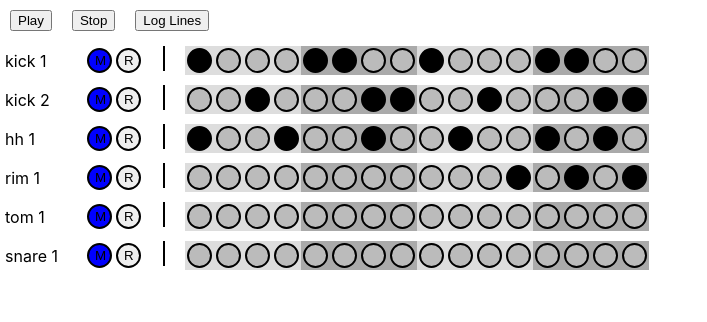
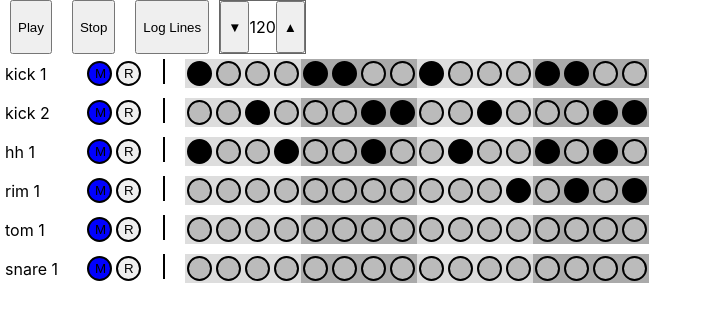
Before and after one commit to crashingbooth/evo-react, a React (Create React App) app: page / in a window 1280 px wide. Shown: the top 322 px of the page, without its empty margins (0-707 px from the left). Built offline with nearby package versions, Linux system fonts and the light colour scheme; no server answers.

Commit message:
adds css for tempo

```diff
--- /dev/null
+++ b/src/Components/TempoStepper.js
@@ -0,0 +1,14 @@
+import React, { useState, useContext, useEffect } from 'react';
+
+
+function TempoStepper() {
+  return (
+    <div className='tempo-wrapper'>
+      <button className='stepper stepper-left'>▼</button>
+      <p>120</p>
+      <button className='stepper stepper-right'>▲</button>
+    </div>
+  )
+}
+
+export default TempoStepper;
--- a/src/Components/Transport.js
+++ b/src/Components/Transport.js
@@ -1,6 +1,7 @@
 import React, { useState, useRef, useContext, useEffect } from 'react';
 import {sequencerContext} from '../Providers/sequencerContext';
 import {patternContext} from '../Providers/patternContext';
+import TempoStepper from './TempoStepper';
 import '../Styles/styles.css';
 import '../Styles/transport.css';
 
@@ -13,11 +14,12 @@ function Transport() {
     console.log("test")
   }
   return (
-    <>
+    <div className="transport-wrapper">
       <button className="transport-button" onClick={play}>Play</button>
       <button className="transport-button" onClick={stop}>Stop</button>
       <button className="transport-button" onClick={logLines}>Log Lines</button>
-    </>
+      <TempoStepper/>
+    </div>
   )
 }
 
--- a/src/Styles/transport.css
+++ b/src/Styles/transport.css
@@ -1,3 +1,31 @@
+.transport-wrapper {
+  display: inline-block;
+  white-space: nowrap;
+  display: flex;
+}
+
+.tempo-wrapper {
+  border: 1px solid #666;
+  display: flex;
+}
+
+.tempo-wrapper p {
+  max-resolution: 0;
+}
+
+.stepper {
+  display: block;
+}
+
+.stepper-left {
+  float: left;
+}
+
+.stepper-right {
+  float: right;
+}
+
 .transport-button {
-  margin: 10px;
+  margin-left: 10px;
+  margin-right: 10px;
 }
```
